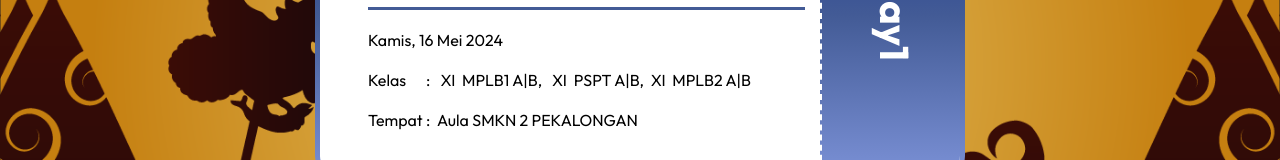
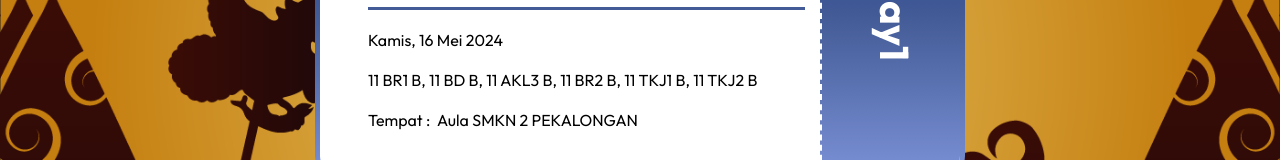
Before and after one commit to aghiez/TiketSeru, a plain HTML site: page acc.html in a window 1280 px wide. Shown: the part 384-544 px from the top of the page. Drawn offline with Linux system fonts and the light colour scheme.

Commit message:
Update acc.html

```diff
--- a/acc.html
+++ b/acc.html
@@ -69,7 +69,7 @@
       var tanggal = document.getElementById("tanggal");
       tanggal.innerHTML = namahari[data.getDay()] + ", " + data.getDate() + " Mei " + data.getFullYear();
 
-      if(data.getDate() == 20){
+      if(data.getDate() == 16){
         kelas.innerHTML = kelas1;
       } else if(data.getDate() == 21){
         kelas.innerHTML = kelas2;
```
